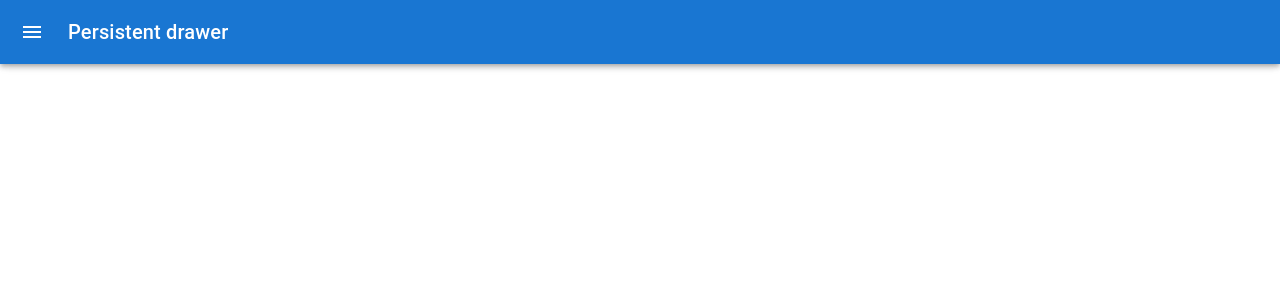
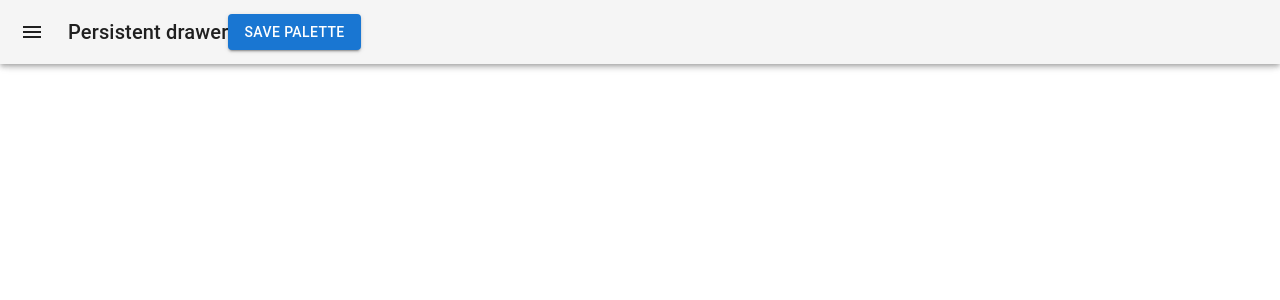
Before and after one commit to MrBen89/Colorpalette-App, a React (Create React App) app: page /palette/new in a window 1280 px wide. Shown: the top 300 px of the page. Built offline with nearby package versions, Linux system fonts and the light colour scheme.

Commit message:
Add save palette button

```diff
--- a/src/App.js
+++ b/src/App.js
@@ -8,24 +8,34 @@
 import { generatePalette } from "./colorHelpers";
 
 class App extends Component {
+    constructor(props){
+        super(props);
+        this.state = { palettes: seedColors };
+        this.savePalette = this.savePalette.bind(this);
+        this.findPalette = this.findPalette.bind(this);
+    }
     findPalette(id){
-        return seedColors.find(function(palette){
+        return this.state.palettes.find(function(palette){
             return palette.id === id;
         });
     };
+
+    savePalette(newPalette){
+        this.setState({palettes: [...this.state.palettes, newPalette]})
+    }
     render(){
       return (
         <Switch>
             <Route
                 exact
                 path="/palette/new"
-                render={() => <NewPaletteForm />}
+                render={routeProps  => (<NewPaletteForm savePalette={this.savePalette} {...routeProps} />)}
 
             />
             <Route
                 exact
                 path="/"
-                render={(routeProps) => <PaletteList palettes={seedColors} {...routeProps}/>}
+                render={(routeProps) => <PaletteList palettes={this.state.palettes} {...routeProps}/>}
             />
             <Route
                 exact
--- a/src/NewPaletteForm.js
+++ b/src/NewPaletteForm.js
@@ -71,7 +71,7 @@
 //     });
 // })
 
-export default function PersistentDrawerLeft() {
+export default function PersistentDrawerLeft(props) {
   const theme = useTheme();
   const [open, setOpen] = React.useState(false);
   const [drawerOpen, setDrawerOpen] = React.useState(true);
@@ -100,10 +100,17 @@
         setNewName(evt.target.value)
     }
 
+    const savePalette = () => {
+        let newName="test";
+        const newPalette={paletteName: "Test", colors: colors, id: newName.toLowerCase().replace(/ /g, "-")};
+        props.savePalette(newPalette);
+        props.history.push("/");
+    };
+
   return (
     <Box sx={{ display: 'flex' }}>
       <CssBaseline />
-      <AppBar position="fixed" open={open}>
+      <AppBar position="fixed" open={open} color="default">
         <Toolbar>
           <IconButton
             color="inherit"
@@ -117,6 +124,12 @@
           <Typography variant="h6" noWrap component="div">
             Persistent drawer
           </Typography>
+          <Button
+            variant="contained"
+            color="primary"
+            onClick={savePalette}
+          >
+            Save Palette </Button>
         </Toolbar>
       </AppBar>
       <Drawer
```
